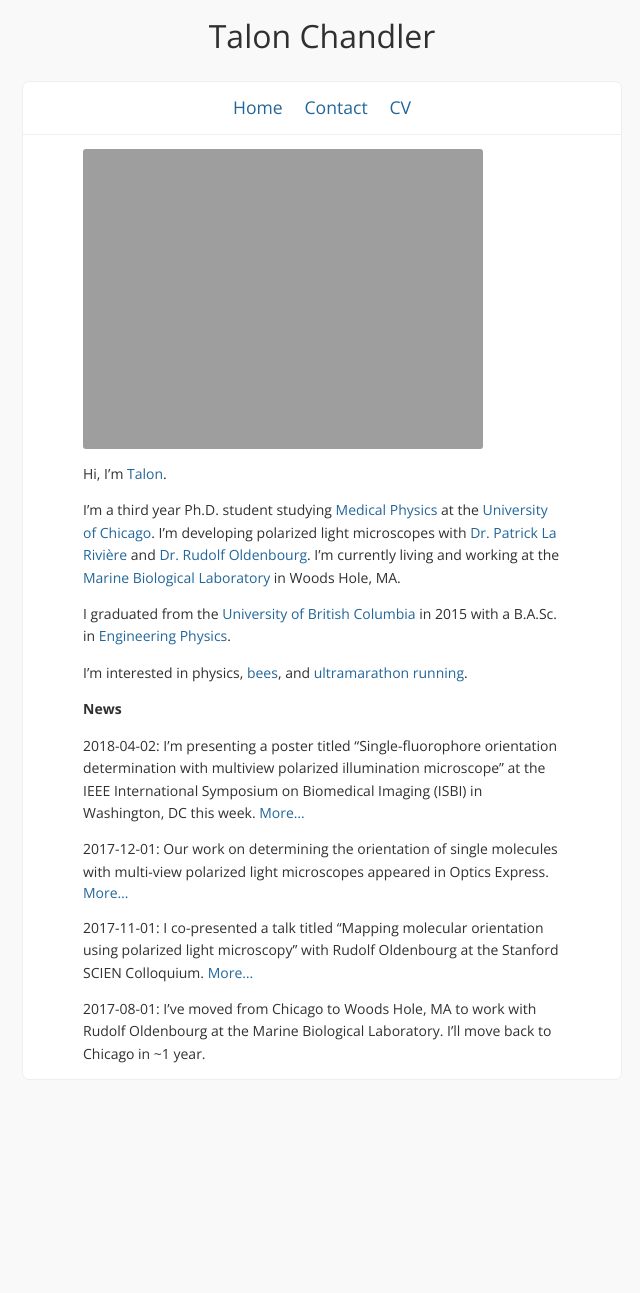
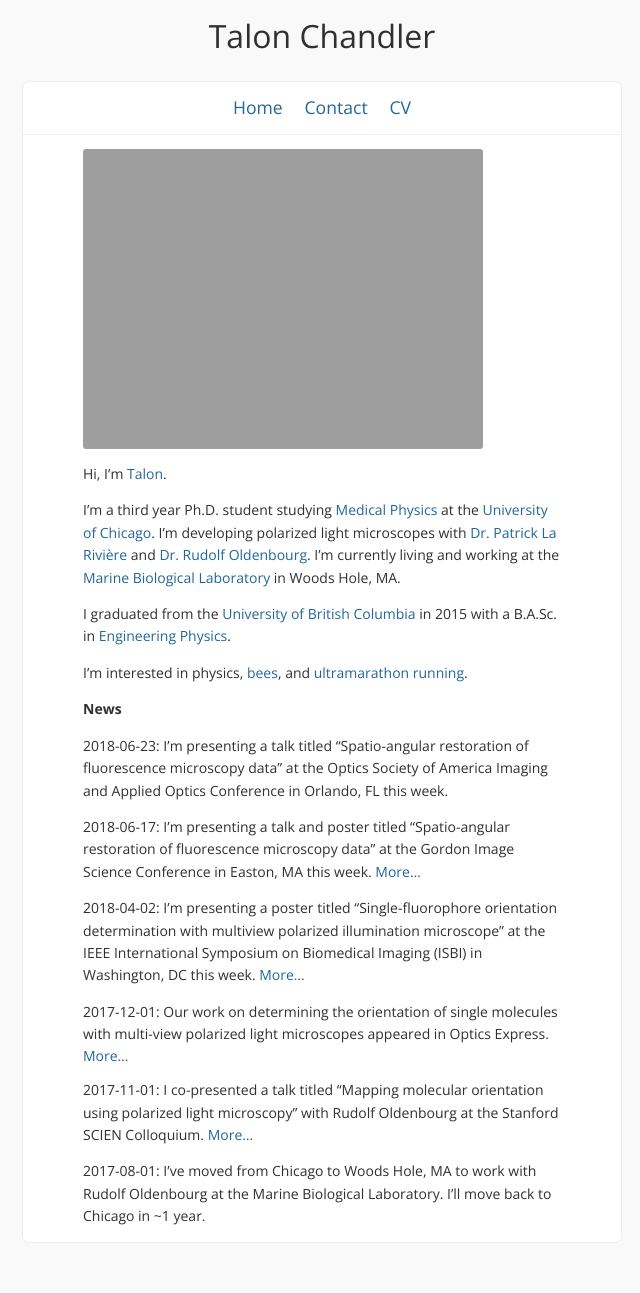
Before and after one commit to talonchandler/talonchandler.github.io, a Jekyll site: the page built from index.md, in a window 1280 px wide. Shown: the whole page, without its empty margins (318-958 px from the left). Built offline with Jekyll 4.4.1, drawn with Linux system fonts in a browser that asks for light colours; nearby versions of some CDN libraries; comment, search, counter and statistics services are not loaded; before the commit the page ends 1130 px from its top, so only the background shows below that.

Commit message:
Update CV and index with upcoming presentations.

```diff
--- a/index.md
+++ b/index.md
@@ -14,6 +14,13 @@ I'm interested in physics, [bees](http://scandiahoney.com/), and [ultramarathon
 
 <span class="bold">News</span>
 
+2018-06-23: I'm presenting a talk titled "Spatio-angular restoration of \\
+      fluorescence microscopy data" at the Optics Society of America Imaging and
+      Applied Optics Conference in Orlando, FL this week.
+
+2018-06-17: I'm presenting a talk and poster titled "Spatio-angular restoration
+      of fluorescence microscopy data" at the Gordon Image Science Conference in Easton, MA this week. [More...]({{ site.url }}/posters/2018-gordon.pdf)
+
 2018-04-02: I'm presenting a poster titled "Single-fluorophore orientation determination with multiview polarized illumination microscope" at the IEEE International Symposium on Biomedical Imaging (ISBI) in Washington, DC this week. [More...]({{ site.url }}/posters/2018-isbi.pdf)
 
 2017-12-01: Our work on determining the orientation of single molecules with multi-view polarized light microscopes appeared in Optics Express. [More...](https://www.osapublishing.org/oe/abstract.cfm?uri=oe-25-25-31309&origin=search)
```
Also changed, not shown: 12 other files.
